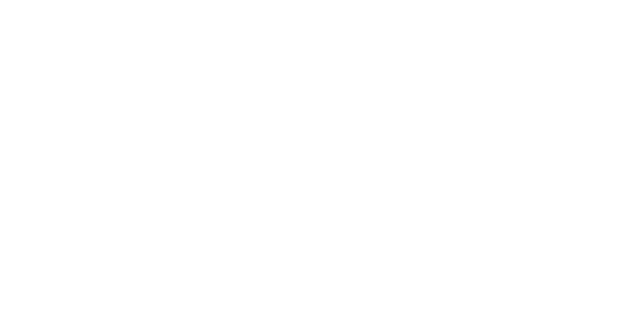
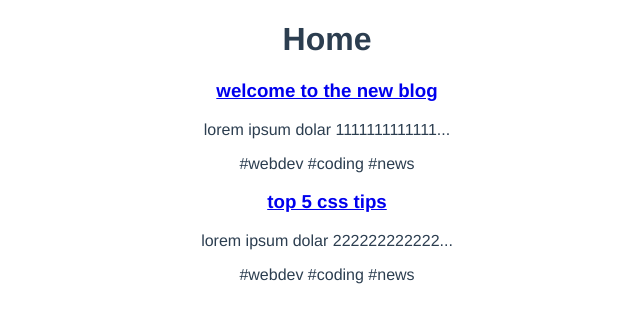
Before and after one commit to mahier8/composition-api-vue, a Vue app: page /home6 in a window 1280 px wide. Before the commit this address had no page. Shown: the top 322 px of the page, without its empty margins (313-953 px from the left). Built offline with nearby package versions, Linux system fonts and the light colour scheme; data requests are answered from the project's data file.

Commit message:
added in a reusable composable function for teh AJAX call/created route parameters for each post

```diff
--- a/src/components/SinglePost.vue
+++ b/src/components/SinglePost.vue
@@ -1,7 +1,22 @@
 <template>
   <div class="post">
-    <h3>{{ post.title }}</h3>
+    <router-link
+      :to="{
+        name: 'Details',
+        params: {
+          id: post.id,
+        },
+      }"
+    >
+      <h3>{{ post.title }}</h3>
+    </router-link>
     <p>{{ snippet }}</p>
+    <!-- This is to show the tags, in the db.json -->
+    <!-- we loop through all the tags and display each set -->
+    <span v-for="tag in post.tags" :key="tag">
+      <!-- no we read the tags inside the span tags -->
+      #{{ tag }}
+    </span>
   </div>
 </template>
 
--- /dev/null
+++ b/src/composables/getPosts.js
@@ -0,0 +1,24 @@
+import { ref } from "vue";
+
+const getPosts = () => {
+  const posts = ref([]);
+  const error = ref(null);
+
+  const load = async () => {
+    try {
+      let data = await fetch("http://localhost:3000/posts");
+
+      if (!data.ok) {
+        throw Error("no data available");
+      }
+      posts.value = await data.json();
+    } catch (err) {
+      error.value = err.message;
+      console.log(error.value);
+    }
+  };
+
+  return { posts, error, load };
+};
+
+export default getPosts;
--- a/src/router/index.js
+++ b/src/router/index.js
@@ -4,6 +4,8 @@
 import Home3 from "../views/Home3.vue";
 import Home4 from "../views/Home4.vue";
 import Home5 from "../views/Home5.vue";
+import Home6 from "../views/Home6.vue";
+import Details from "../views/Details.vue";
 
 const routes = [
   {
@@ -31,6 +33,18 @@
     name: "Home5",
     component: Home5,
   },
+  {
+    path: "/home6",
+    name: "Home6",
+    component: Home6,
+  },
+  {
+    // for each post following the path of the id
+    path: "/posts/:id",
+    name: "Details",
+    component: Details,
+    props: true,
+  },
 ];
 
 const router = createRouter({
--- /dev/null
+++ b/src/views/Details.vue
@@ -0,0 +1,7 @@
+<template>Details</template>
+
+<script>
+export default {};
+</script>
+
+<style></style>
--- /dev/null
+++ b/src/views/Home6.vue
@@ -0,0 +1,30 @@
+<template>
+  <div class="home">
+    <h1>Home</h1>
+
+    <div v-if="error">{{ error }}</div>
+    <div v-if="posts.length">
+      <PostList :posts="posts" />
+    </div>
+    <div v-else>Loading...</div>
+  </div>
+</template>
+
+<script>
+import PostList from "../components/PostList.vue";
+import getPosts from "../composables/getPosts";
+
+export default {
+  name: "Home6",
+  components: { PostList },
+  setup() {
+    const { posts, error, load } = getPosts();
+
+    load();
+
+    return { posts, error };
+  },
+};
+</script>
+
+<style></style>
```
